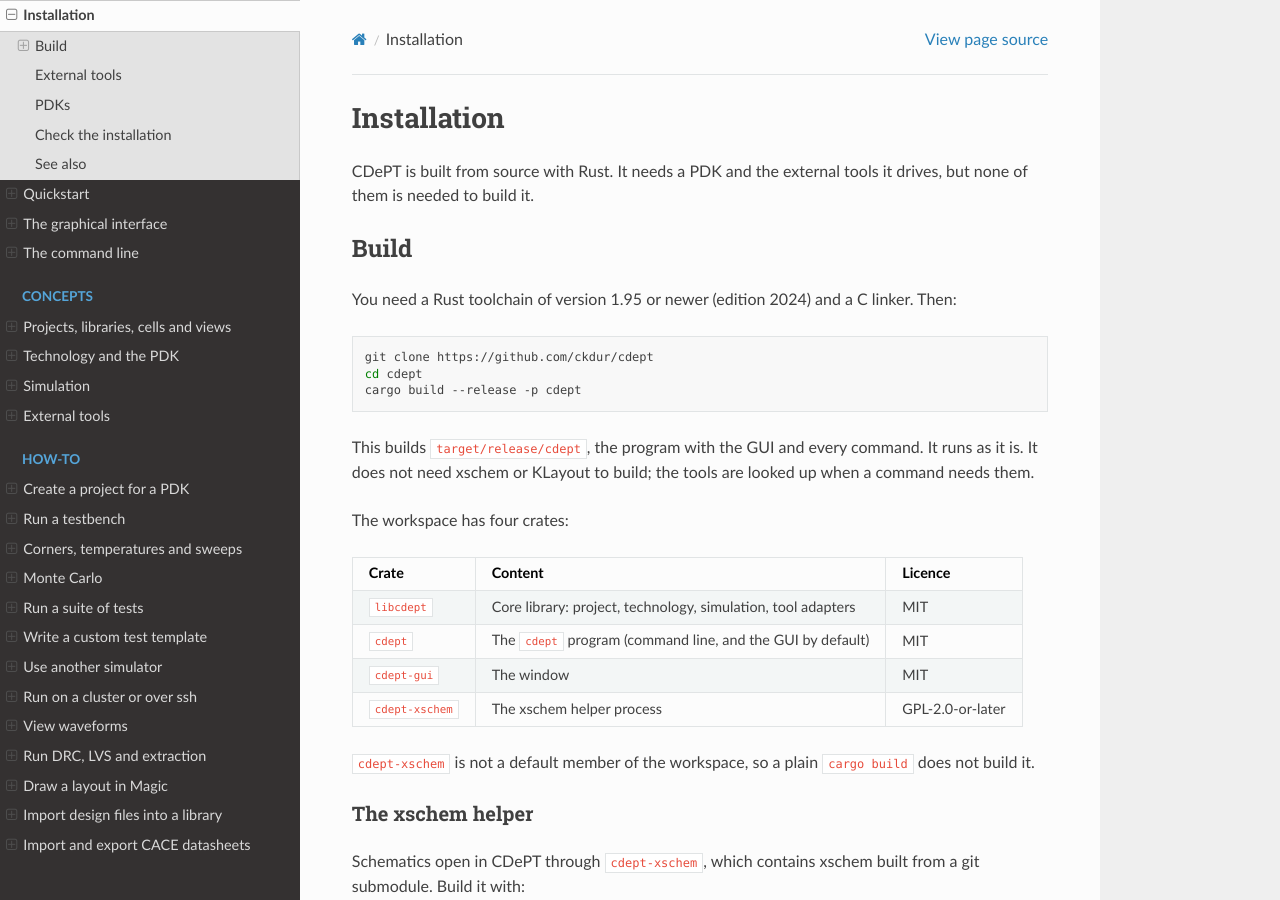
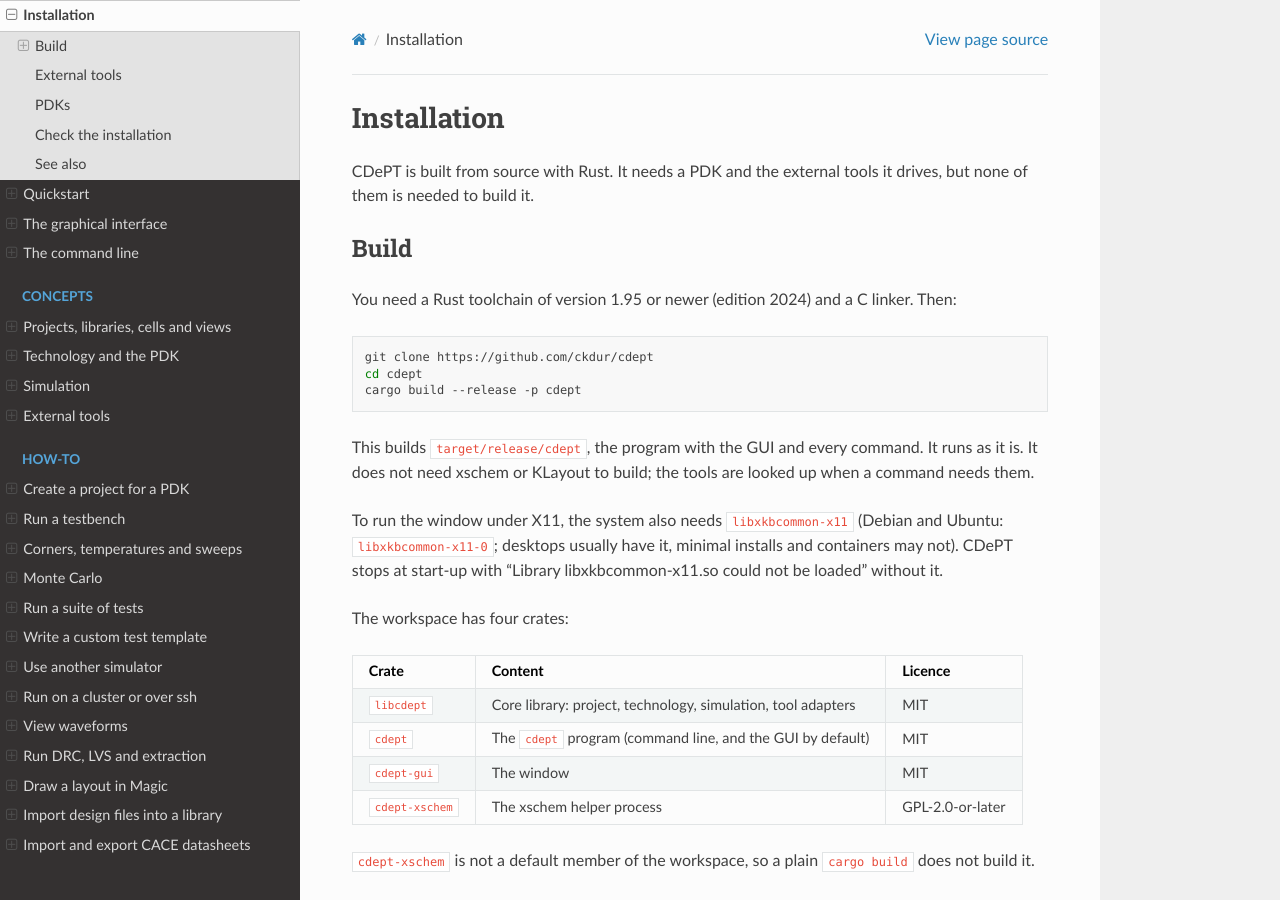
Before and after one commit to ckdur/cdept, a Sphinx documentation site: the page built from docs/guide/installation.md, in a window 1280 px wide and 900 px high. Built offline with Sphinx 7.4.7 and the Read the Docs theme 3.1.0, drawn with Linux system fonts in a browser that asks for light colours.

Commit message:
CI uberwave job and docs: libxkbcommon-x11, which the window needs under X11
Co-Authored-By: Claude Sonnet 5.5 <noreply@anthropic.com>

```diff
--- a/docs/guide/installation.md
+++ b/docs/guide/installation.md
@@ -16,6 +16,10 @@ cargo build --release -p cdept
 This builds `target/release/cdept`, the program with the GUI and every command. It runs
 as it is. It does not need xschem or KLayout to build; the tools are looked up when a
 command needs them.
+
+To run the window under X11, the system also needs `libxkbcommon-x11` (Debian and Ubuntu:
+`libxkbcommon-x11-0`; desktops usually have it, minimal installs and containers may not).
+CDePT stops at start-up with "Library libxkbcommon-x11.so could not be loaded" without it.
 
 The workspace has four crates:
 
```
Also changed, not shown: 1 other file.
